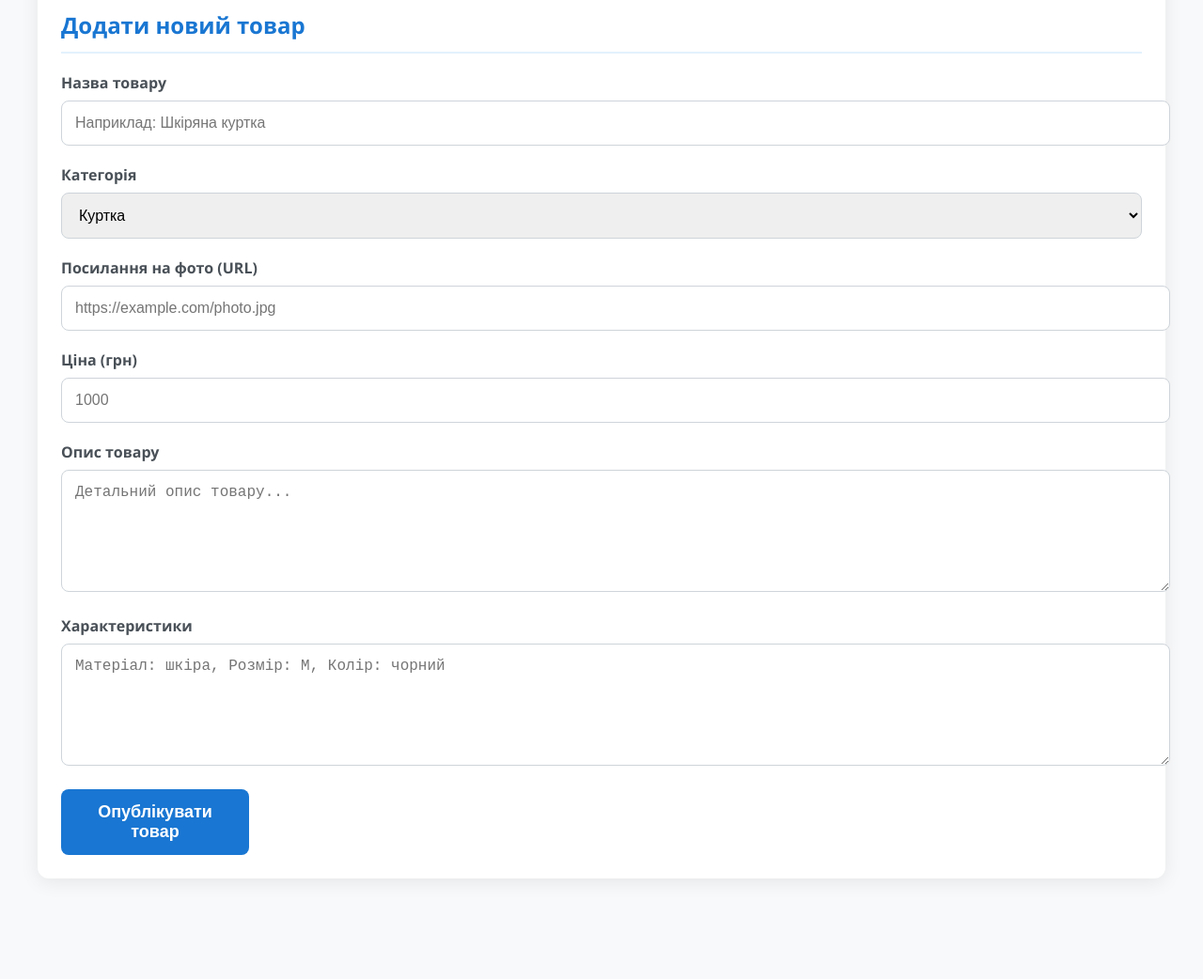
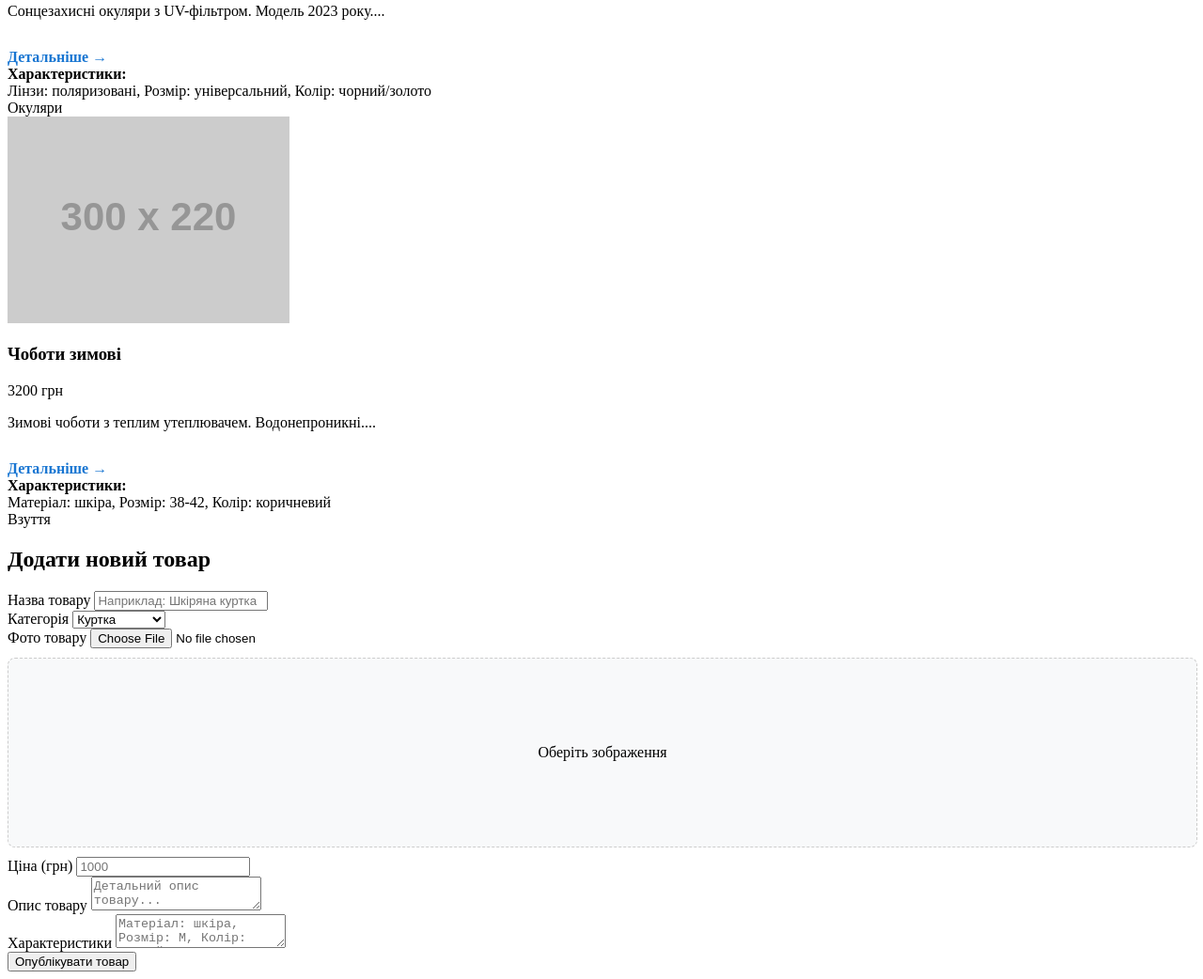
Before and after one commit to Vlad-Skrekoten/my-shop, a plain HTML site: page index.html in a window 1280 px wide. Shown: the part 852-1894 px from the top of the page at 94% size. Before the commit the page ends 1807 px from the top, so only its background shows below. Drawn offline with Linux system fonts and the light colour scheme; placeholder pictures from the web are drawn by us.

Commit message:
Update index.html

```diff
--- a/index.html
+++ b/index.html
@@ -5,176 +5,36 @@
   <meta name="viewport" content="width=device-width, initial-scale=1.0"/>
   <title>Магазин товарів</title>
   <style>
-    body {
-      font-family: 'Segoe UI', Tahoma, Geneva, Verdana, sans-serif;
-      margin: 0;
-      padding: 20px;
-      background-color: #f8f9fa;
-      color: #333;
+    /* Стилі залишаються такими ж як у попередньому варіанті, але додамо нові */
+    .image-preview {
+      width: 100%;
+      height: 200px;
+      border: 1px dashed #ccc;
+      border-radius: 8px;
+      margin: 10px 0;
+      display: flex;
+      align-items: center;
+      justify-content: center;
+      overflow: hidden;
+      background: #f8f9fa;
     }
 
-    h1, h2 {
-      color: #212529;
+    .image-preview img {
+      max-width: 100%;
+      max-height: 100%;
+      object-fit: contain;
     }
 
-    .container {
-      max-width: 1200px;
-      margin: 0 auto;
+    .product-link {
+      display: inline-block;
+      margin-top: 15px;
+      color: #1976d2;
+      text-decoration: none;
+      font-weight: 600;
     }
 
-    /* Фільтри */
-    .filters {
-      background: white;
-      padding: 15px;
-      border-radius: 10px;
-      box-shadow: 0 2px 10px rgba(0,0,0,0.05);
-      margin-bottom: 25px;
-    }
-
-    .filters select {
-      padding: 12px;
-      font-size: 16px;
-      border: 1px solid #ced4da;
-      border-radius: 6px;
-      width: 100%;
-      max-width: 300px;
-    }
-
-    /* Товари */
-    .products {
-      display: grid;
-      grid-template-columns: repeat(auto-fill, minmax(280px, 1fr));
-      gap: 25px;
-    }
-
-    .product {
-      background: white;
-      border-radius: 12px;
-      overflow: hidden;
-      box-shadow: 0 4px 15px rgba(0,0,0,0.08);
-      transition: all 0.3s ease;
-    }
-
-    .product:hover {
-      transform: translateY(-8px);
-      box-shadow: 0 8px 25px rgba(0,0,0,0.12);
-    }
-
-    .product img {
-      width: 100%;
-      height: 220px;
-      object-fit: cover;
-      border-bottom: 1px solid #eee;
-    }
-
-    .product-info {
-      padding: 20px;
-    }
-
-    .product h3 {
-      margin: 0 0 12px;
-      font-size: 20px;
-      color: #212529;
-    }
-
-    .product p {
-      margin: 8px 0;
-      line-height: 1.5;
-    }
-
-    .price {
-      font-weight: bold;
-      font-size: 22px;
-      color: #d32f2f;
-    }
-
-    .specs {
-      background: #f1f8e9;
-      padding: 10px;
-      border-radius: 6px;
-      margin-top: 10px;
-    }
-
-    /* Адмін панель */
-    .admin-panel {
-      background: white;
-      padding: 25px;
-      border-radius: 12px;
-      box-shadow: 0 4px 20px rgba(0,0,0,0.08);
-      margin-top: 40px;
-    }
-
-    .admin-panel h2 {
-      color: #1976d2;
-      border-bottom: 2px solid #e3f2fd;
-      padding-bottom: 12px;
-    }
-
-    .form-group {
-      margin-bottom: 20px;
-    }
-
-    .form-group label {
-      display: block;
-      margin-bottom: 8px;
-      font-weight: 600;
-      color: #495057;
-    }
-
-    .form-group input,
-    .form-group textarea,
-    .form-group select {
-      width: 100%;
-      padding: 14px;
-      border: 1px solid #ced4da;
-      border-radius: 8px;
-      font-size: 16px;
-      transition: border-color 0.3s;
-    }
-
-    .form-group input:focus,
-    .form-group textarea:focus,
-    .form-group select:focus {
-      outline: none;
-      border-color: #1976d2;
-      box-shadow: 0 0 0 3px rgba(25, 118, 210, 0.2);
-    }
-
-    .form-group textarea {
-      min-height: 100px;
-      resize: vertical;
-    }
-
-    .btn {
-      background: #1976d2;
-      color: white;
-      border: none;
-      padding: 14px 24px;
-      font-size: 18px;
-      cursor: pointer;
-      border-radius: 8px;
-      font-weight: 600;
-      transition: background 0.3s;
-      width: 100%;
-      max-width: 200px;
-    }
-
-    .btn:hover {
-      background: #1565c0;
-    }
-
-    .hidden {
-      display: none;
-    }
-
-    .category-badge {
-      display: inline-block;
-      background: #e8f5e9;
-      color: #2e7d32;
-      padding: 4px 10px;
-      border-radius: 20px;
-      font-size: 14px;
-      margin-top: 8px;
+    .product-link:hover {
+      text-decoration: underline;
     }
   </style>
 </head>
@@ -223,9 +83,13 @@
         </select>
       </div>
 
+      <!-- Завантаження фото через провідник -->
       <div class="form-group">
-        <label for="productImage">Посилання на фото (URL)</label>
-        <input type="url" id="productImage" required placeholder="https://example.com/photo.jpg" />
+        <label>Фото товару</label>
+        <input type="file" id="productImage" accept="image/*" required />
+        <div class="image-preview" id="imagePreview">
+          <span>Оберіть зображення</span>
+        </div>
       </div>
 
       <div class="form-group">
@@ -261,6 +125,7 @@
       specs: "Матеріал: натуральна шкіра, Розмір: M-L, Колір: чорний"
     },
     {
+      id: 2,
       name: "Сонцезахисні окуляри",
       category: "glasses",
       image: "https://via.placeholder.com/300x220?text=Окуляри",
@@ -269,6 +134,7 @@
       specs: "Лінзи: поляризовані, Розмір: універсальний, Колір: чорний/золото"
     },
     {
+      id: 3,
       name: "Чоботи зимові",
       category: "shoes",
       image: "https://via.placeholder.com/300x220?text=Чоботи",
@@ -278,12 +144,30 @@
     }
   ];
 
-  // Зберігаємо в localStorage
+  // Показ прев'ю зображення
+  document.getElementById('productImage').addEventListener('change', function(e) {
+    const preview = document.getElementById('imagePreview');
+    const file = e.target.files[0];
+
+    if (file) {
+      const reader = new FileReader();
+
+      reader.onload = function(event) {
+        preview.innerHTML = `<img src="${event.target.result}" alt="Попередній перегляд">`;
+      };
+
+      reader.readAsDataURL(file);
+    } else {
+      preview.innerHTML = '<span>Оберіть зображення</span>';
+    }
+  });
+
+  // Зберігання в localStorage
   function saveProducts() {
     localStorage.setItem('google-sites-products', JSON.stringify(products));
   }
 
-  // Завантажуємо товари
+  // Завантаження товарів
   function loadProducts() {
     const saved = localStorage.getItem('google-sites-products');
     return saved ? JSON.parse(saved) : products;
@@ -299,12 +183,16 @@
       productEl.className = 'product';
       productEl.setAttribute('data-category', product.category);
 
+      // Посилання на окрему сторінку товару
+      const productPageUrl = `product.html?id=${product.id}`;
+
       productEl.innerHTML = `
         <img src="${product.image}" alt="${product.name}">
         <div class="product-info">
           <h3>${product.name}</h3>
           <p class="price">${product.price} грн</p>
-          <p>${product.description}</p>
+          <p>${product.description.substring(0, 100)}...</p>
+          <a href="${productPageUrl}" class="product-link" target="_blank">Детальніше →</a>
           <div class="specs">
             <strong>Характеристики:</strong><br>
             ${product.specs}
@@ -348,11 +236,24 @@
   document.getElementById('productForm').addEventListener('submit', function(e) {
     e.preventDefault();
 
+    const fileInput = document.getElementById('productImage');
+    const file = fileInput.files[0];
+
+    if (!file) {
+      alert('Будь ласка, оберіть зображення!');
+      return;
+    }
+
+    const reader = new FileReader();
+
+    reader.onload = function(event) {
+      const imageDataUrl = event.target.result;
+
       const newProduct = {
         id: Date.now(),
         name: document.getElementById('productName').value,
         category: document.getElementById('productCategory').value,
-      image: document.getElementById('productImage').value,
+        image: imageDataUrl,
         price: parseFloat(document.getElementById('productPrice').value),
         description: document.getElementById('productDescription').value,
         specs: document.getElementById('productSpecs').value
@@ -363,8 +264,13 @@
       saveProducts();
 
       renderProducts(loadProducts());
-    this.reset();
-    alert('✅ Товар успішно додано! Тепер його можна побачити в магазині.');
+      document.getElementById('productForm').reset();
+      document.getElementById('imagePreview').innerHTML = '<span>Оберіть зображення</span>';
+
+      alert(`✅ Товар успішно додано!\nСторінка товару: ${window.location.origin}/product.html?id=${newProduct.id}`);
+    };
+
+    reader.readAsDataURL(file);
   });
 
   // Ініціалізація
```
Lines whose indentation alone changed are shown as unchanged.
